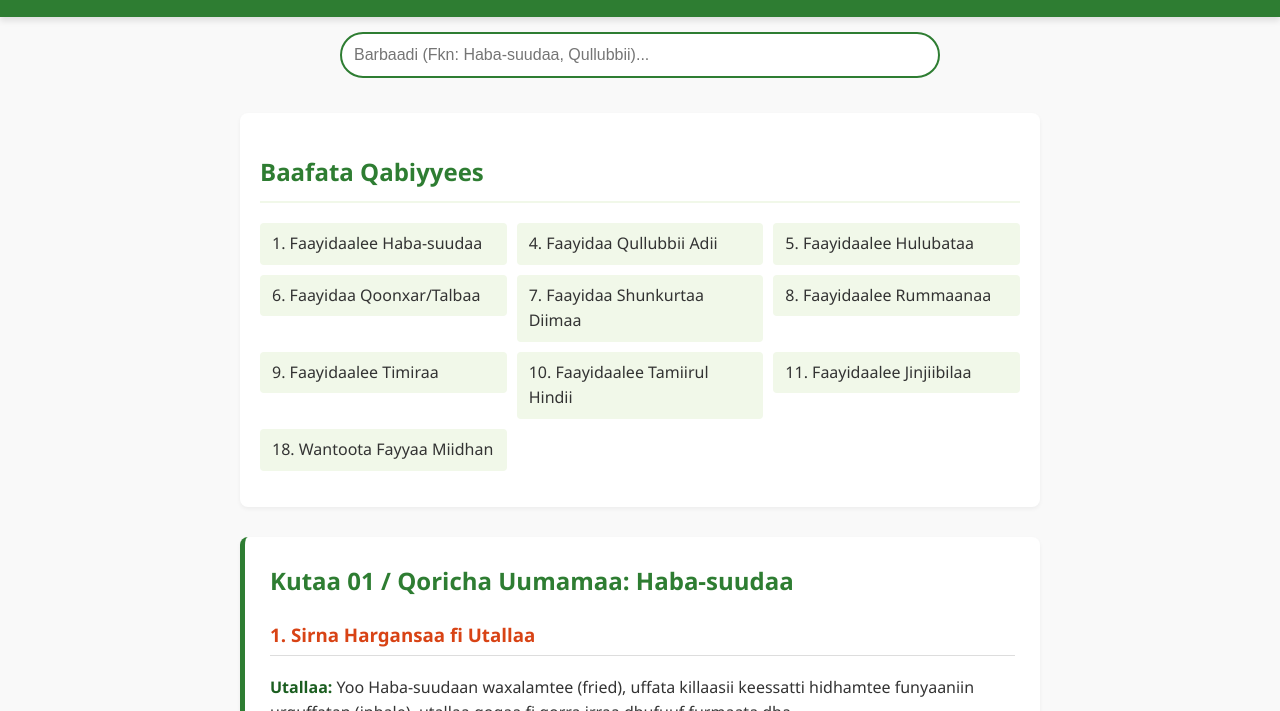
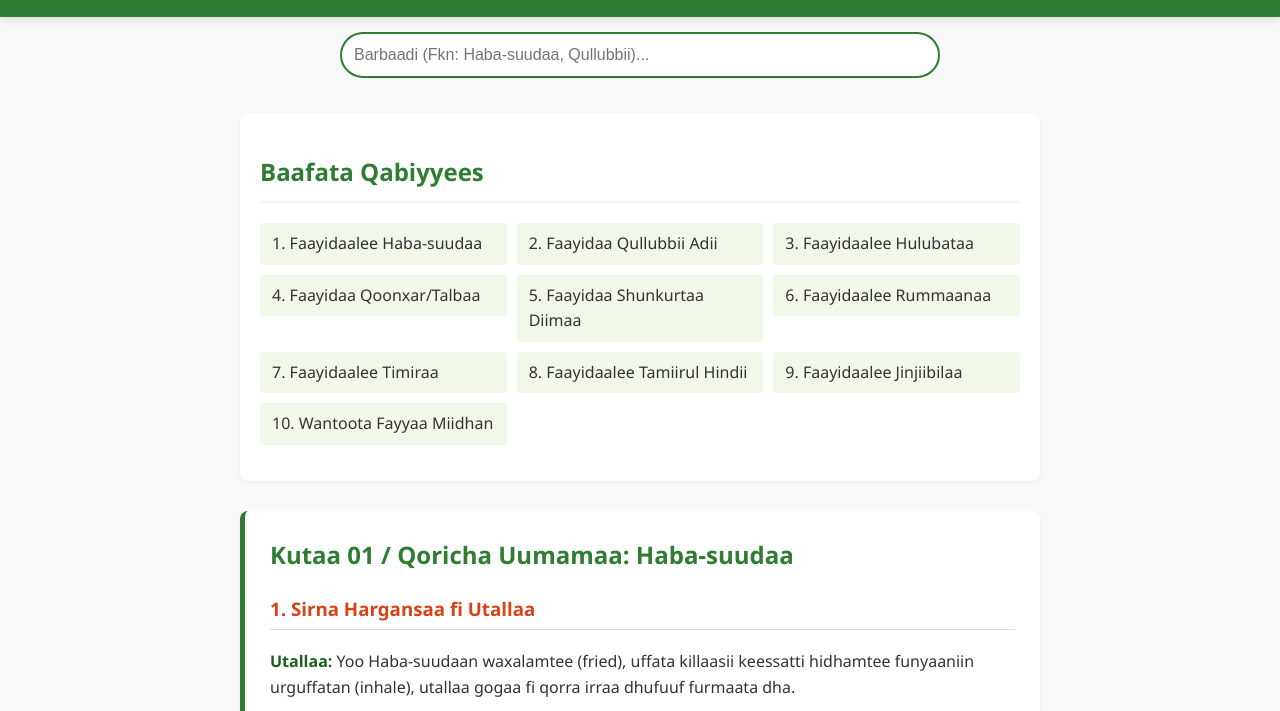
Before and after one commit to abdurazzaaqabdallaa-svg/Qoricha-aadaa-App, a plain HTML site: page index.html in a window 1280 px wide. Shown: the part 89-800 px from the top of the page. Drawn offline with Linux system fonts and the light colour scheme.

```diff
--- a/index.html
+++ b/index.html
@@ -152,17 +152,18 @@
         <h2>Baafata Qabiyyees</h2>
         <ul class="index-grid">
             <li><a href="#haba-suudaa">1. Faayidaalee Haba-suudaa</a></li>
-            <li><a href="#qullubbii-adii">4. Faayidaa Qullubbii Adii</a></li>
-            <li><a href="#hulubataa">5. Faayidaalee Hulubataa</a></li>
-            <li><a href="#talbaa">6. Faayidaa Qoonxar/Talbaa</a></li>
-            <li><a href="#shunkurtaa-diimaa">7. Faayidaa Shunkurtaa Diimaa</a></li>
-            <li><a href="#rummaanaa">8. Faayidaalee Rummaanaa</a></li>
-            <li><a href="#timiraa">9. Faayidaalee Timiraa</a></li>
-            <li><a href="#tamiirul-hindii">10. Faayidaalee Tamiirul Hindii</a></li>
-            <li><a href="#jinjiibilaa">11. Faayidaalee Jinjiibilaa</a></li>
-            <li><a href="#wantoota-miidhan">18. Wantoota Fayyaa Miidhan</a></li>
+            <li><a href="#qullubbii-adii">2. Faayidaa Qullubbii Adii</a></li>
+            <li><a href="#hulubataa">3. Faayidaalee Hulubataa</a></li>
+            <li><a href="#talbaa">4. Faayidaa Qoonxar/Talbaa</a></li>
+            <li><a href="#shunkurtaa-diimaa">5. Faayidaa Shunkurtaa Diimaa</a></li>
+            <li><a href="#rummaanaa">6. Faayidaalee Rummaanaa</a></li>
+            <li><a href="#timiraa">7. Faayidaalee Timiraa</a></li>
+            <li><a href="#tamiirul-hindii">8. Faayidaalee Tamiirul Hindii</a></li>
+            <li><a href="#jinjiibilaa">9. Faayidaalee Jinjiibilaa</a></li>
+            <li><a href="#wantoota-miidhan">10. Wantoota Fayyaa Miidhan</a></li>
         </ul>
     </section>
+
 
     <section id="haba-suudaa" class="content-section">
         <h2>Kutaa 01 / Qoricha Uumamaa: Haba-suudaa</h2>
```
